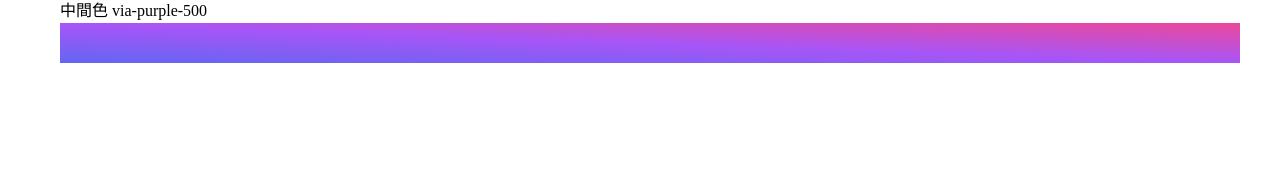
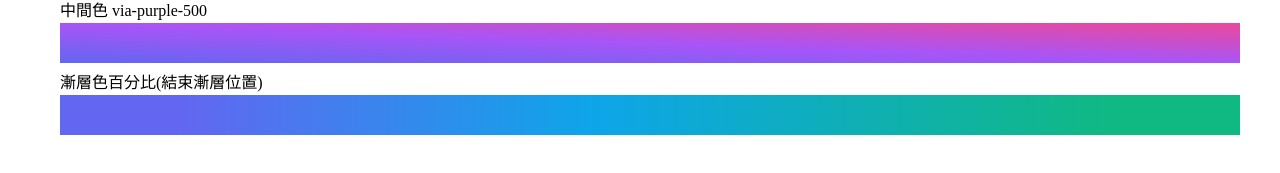
Before and after one commit to MizuYang/tailwind-playground, a Nuxt app: page /playground/backgrounds in a window 1280 px wide. Shown: the part 2695-2868 px from the top of the page. Built offline with nearby package versions, Linux system fonts and the light colour scheme; no server answers.

Commit message:
新增 backgrounds: 漸層色百分比(結束漸層位置)

```diff
--- a/pages/playground/backgrounds.vue
+++ b/pages/playground/backgrounds.vue
@@ -73,6 +73,11 @@ definePageMeta({
             <h4 class="mb-1">中間色 via-purple-500</h4>
             <div class="w-full h-10 bg-gradient-to-tr from-indigo-500 via-purple-500 to-pink-500"></div>
           </div>
+
+          <div class="mb-3">
+            <h4 class="mb-1">漸層色百分比(結束漸層位置)</h4>
+            <div class="w-full h-10 bg-gradient-to-r from-indigo-500 from-10% via-sky-500 via-45% to-emerald-500 to-90%"></div>
+          </div>
         </div>
       </template>
     </SectionContent>
```
